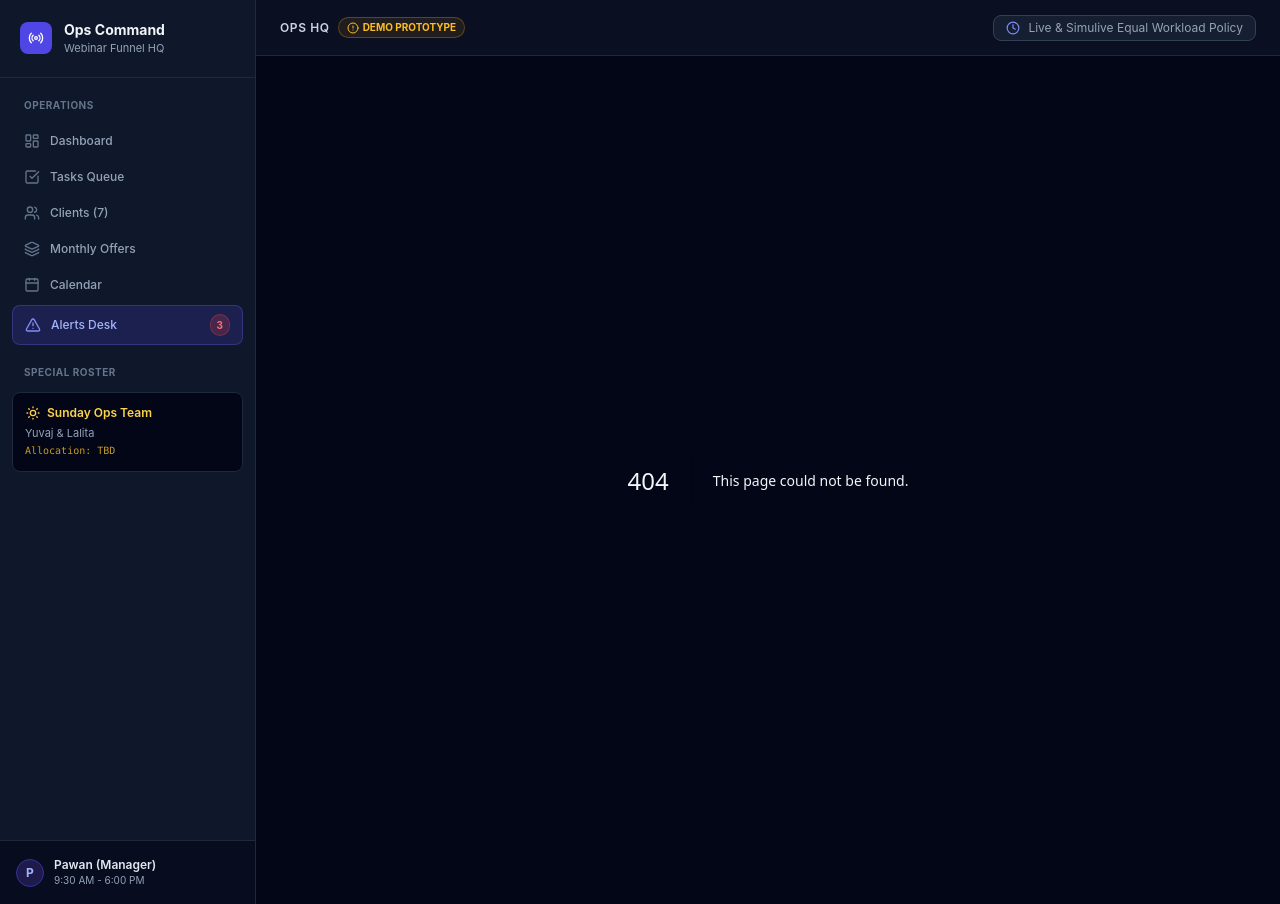
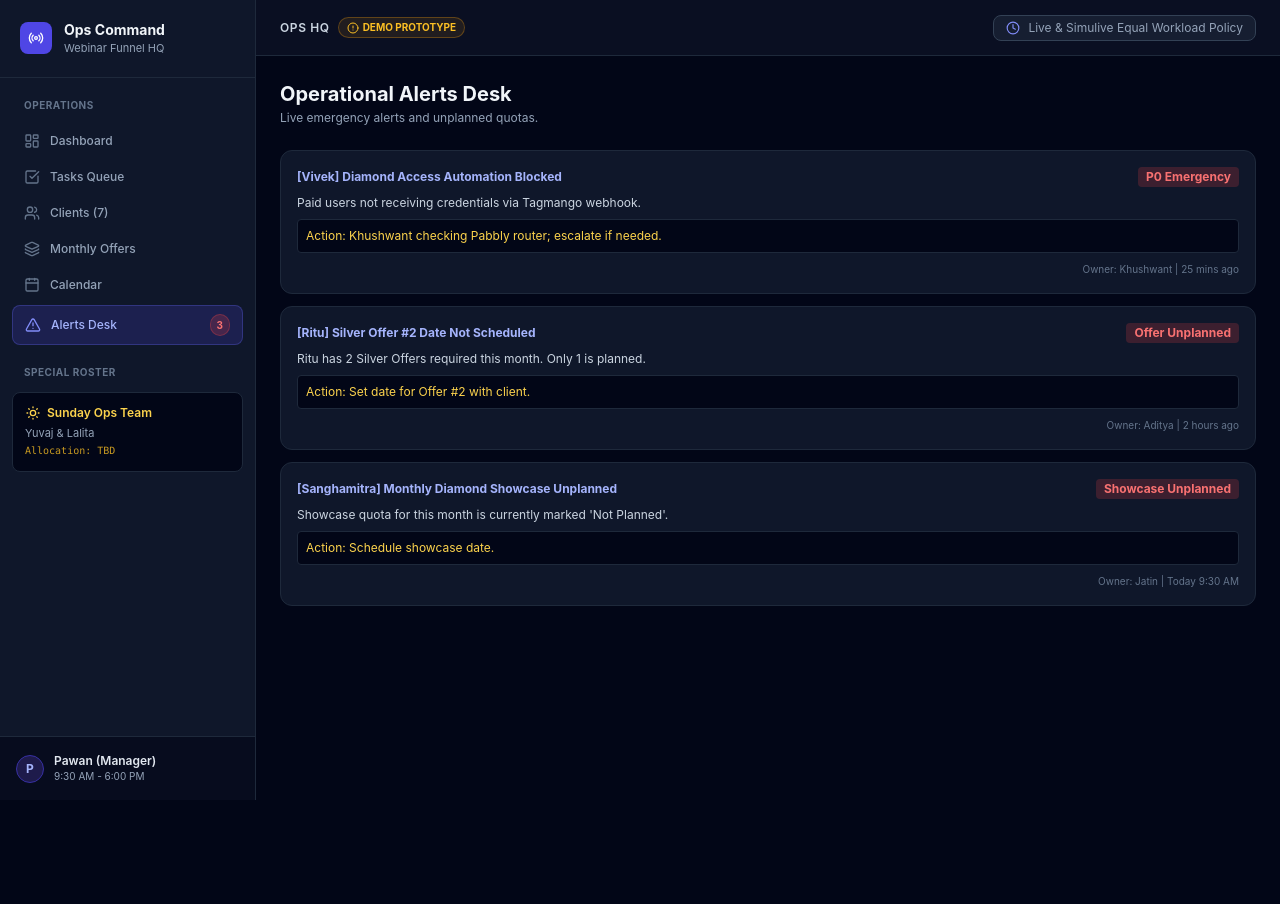
Before and after one commit to pawansabhidigital-a11y/task-management, a Next.js app: page /alerts in a window 1280 px wide. Before the commit this address had no page. After the commit the page ends 800 px from the top, so only its background shows below. Built offline with nearby package versions, Linux system fonts and the light colour scheme.

Commit message:
Create page.tsx

```diff
--- /dev/null
+++ b/src/app/alerts/page.tsx
@@ -0,0 +1,31 @@
+import React from "react";
+import { mockAlerts } from "@/data";
+
+export default function AlertsPage() {
+  return (
+    <div className="space-y-6 max-w-7xl mx-auto">
+      <div>
+        <h1 className="text-xl font-bold text-slate-100">Operational Alerts Desk</h1>
+        <p className="text-xs text-slate-400 mt-0.5">Live emergency alerts and unplanned quotas.</p>
+      </div>
+
+      <div className="space-y-3">
+        {mockAlerts.map((a) => (
+          <div key={a.id} className="bg-slate-900 border border-slate-800 p-4 rounded-xl text-xs space-y-2">
+            <div className="flex justify-between items-center">
+              <span className="font-bold text-indigo-300">[{a.clientName}] {a.title}</span>
+              <span className="px-2 py-0.5 rounded bg-red-500/20 text-red-400 font-bold">{a.type}</span>
+            </div>
+            <p className="text-slate-300">{a.description}</p>
+            <div className="p-2 bg-slate-950 rounded border border-slate-800 text-amber-300">
+              Action: {a.actionRequired}
+            </div>
+            <div className="text-right text-[10px] text-slate-500">
+              Owner: {a.owner} | {a.createdAt}
+            </div>
+          </div>
+        ))}
+      </div>
+    </div>
+  );
+}
```
